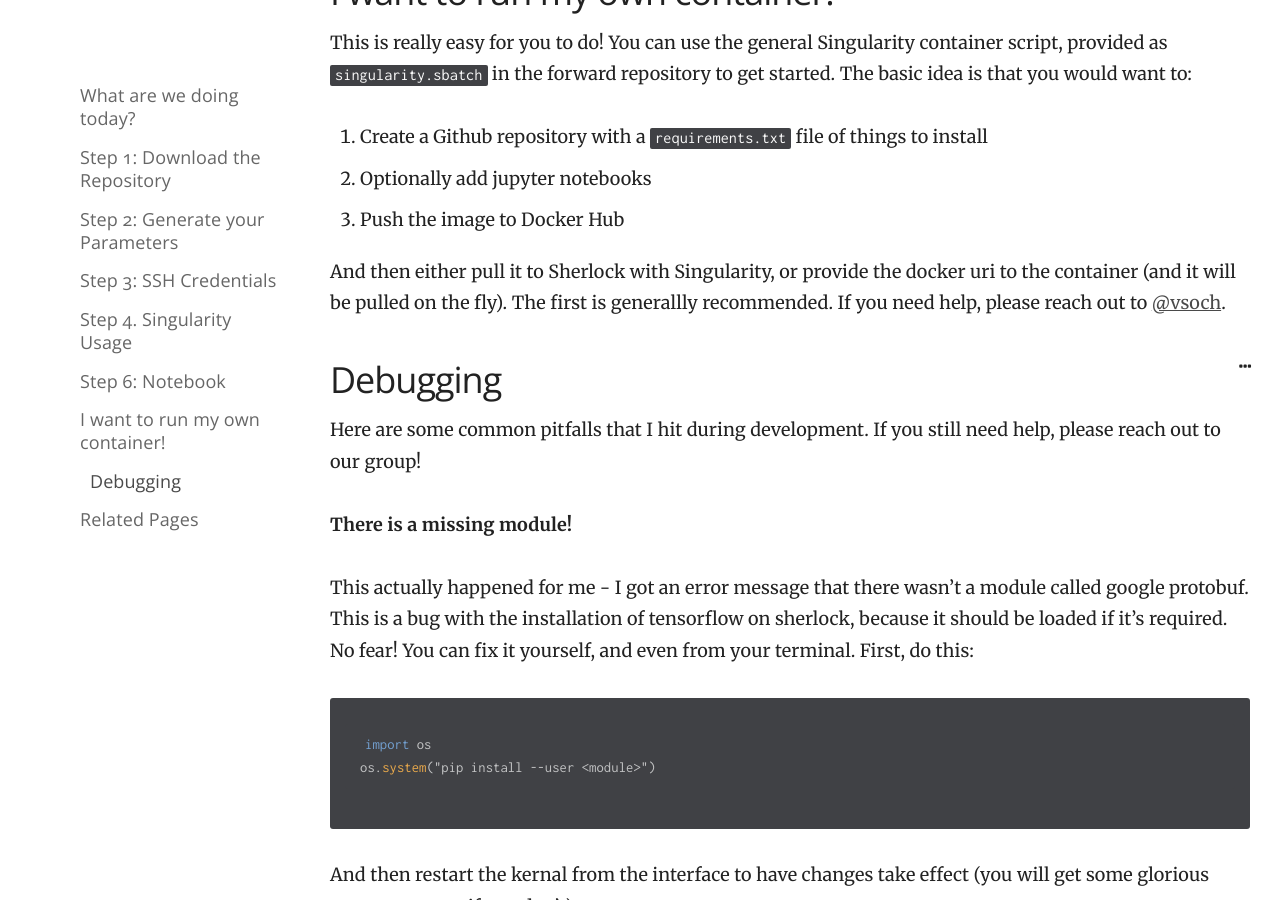
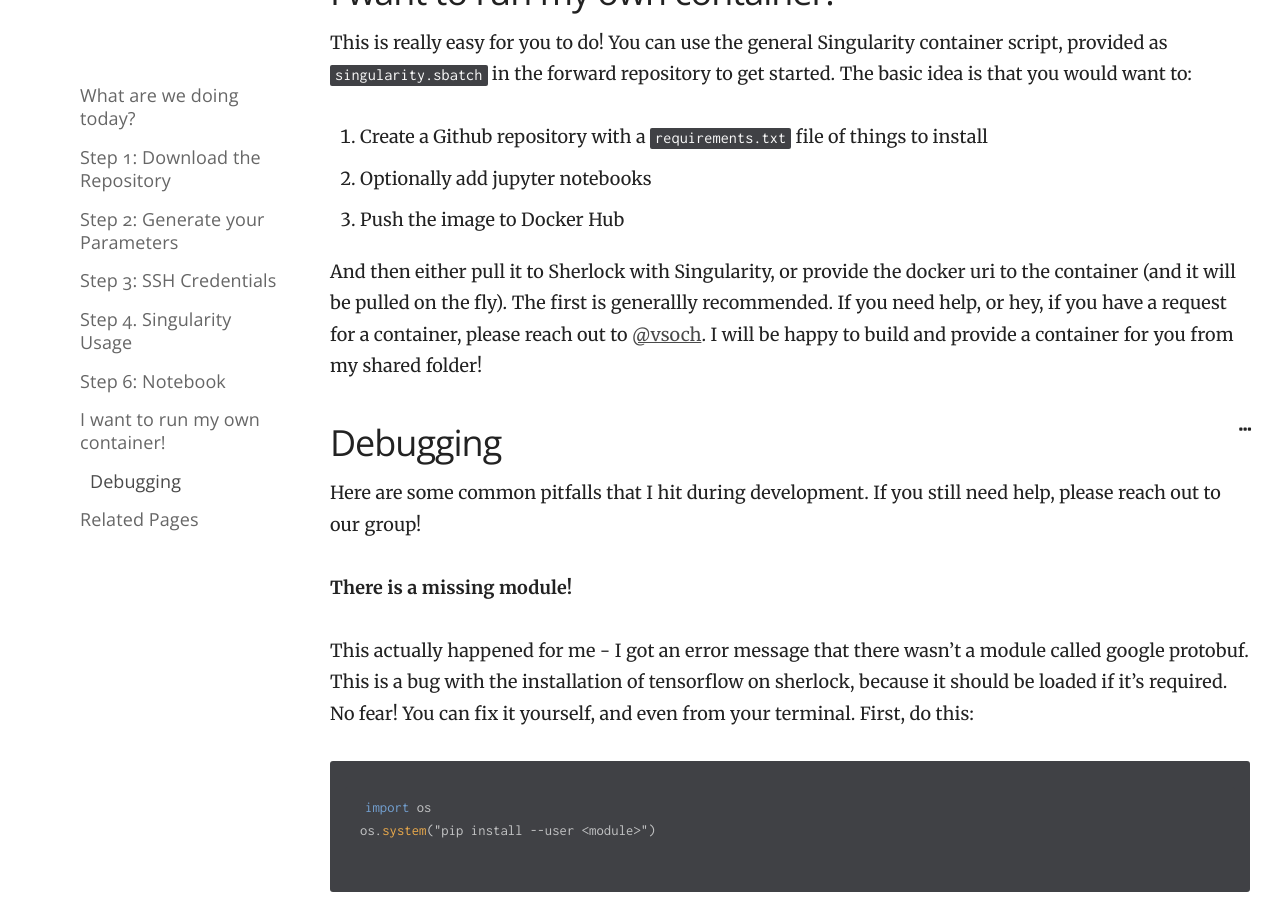
Before and after one commit to vsoch/lessons, a Jekyll site: the page built from _posts/hpc/2018-07-20-sherlock-singularity.md, in a window 1280 px wide and 900 px high, scrolled down 6823 px. Built offline with Jekyll 4.4.1, drawn with Linux system fonts in a browser that asks for light colours; nearby versions of some CDN libraries; a script that is not in the unit is left out; comment, search, counter and statistics services are not loaded.

Commit message:
updating lesson

```diff
--- a/_posts/hpc/2018-07-20-sherlock-singularity.md
+++ b/_posts/hpc/2018-07-20-sherlock-singularity.md
@@ -212,7 +212,9 @@ provided as `singularity.sbatch` in the forward repository to get started. The b
  2. Optionally add jupyter notebooks
  3. Push the image to Docker Hub
 
-And then either pull it to Sherlock with Singularity, or provide the docker uri to the container (and it will be pulled on the fly). The first is generallly recommended. If you need help, please reach out to [@vsoch](https://www.twitter.com/vsoch).
+And then either pull it to Sherlock with Singularity, or provide the docker uri to the container (and it will be pulled on the fly). The first is generallly recommended. If you need help, or hey, if you
+have a request for a container, please reach out to [@vsoch](https://www.twitter.com/vsoch). I will
+be happy to build and provide a container for you from my shared folder!
 
 
 ## Debugging
```
